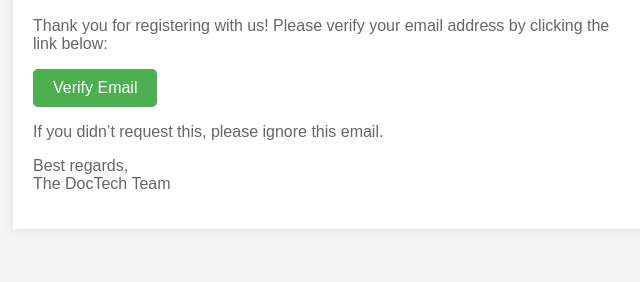
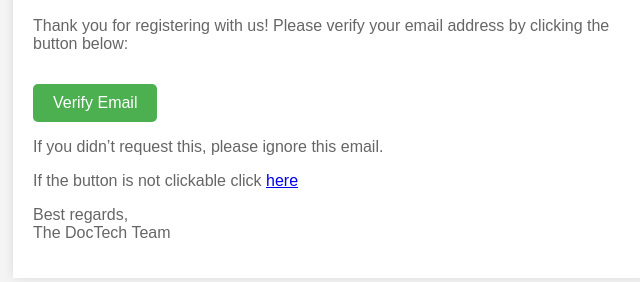
Before and after one commit to EpheyHertz/vercelpcairrepair, a Django app: template templates/email_verification_template.html in a window 1280 px wide. Shown: the part 97-379 px from the top of the page, without its empty margins (307-947 px from the left). Run offline with Django 5.2, Linux system fonts and the light colour scheme; the template is opened without the code that fills it: most values are stand-ins (such as "Sample title", 1, 10 or a date in 2020); parts of the project's set-up code (start-up, migrations or seed data) failed here and were passed over.

Commit message:
alternatives for link clicking

```diff
--- a/templates/email_verification_template.html
+++ b/templates/email_verification_template.html
@@ -36,6 +36,7 @@
             color: white;
             text-decoration: none;
             border-radius: 5px;
+            margin-top: 15px; /* Add some space above the button */
         }
         .button:hover {
             background-color: #45a049;
@@ -46,11 +47,13 @@
     <div class="email-container">
         <h1>Verify Your Email</h1>
         <p>Hello {{ user.username }},</p>
-        <p>Thank you for registering with us! Please verify your email address by clicking the link below:</p>
-        <p>
-            <a href="{{ verification_link }}" class="button">Verify Email</a>
-        </p>
+        <p>Thank you for registering with us! Please verify your email address by clicking the button below:</p>
+
+        <!-- Button for email verification -->
+        <a href="{{ verification_link }}" class="button">Verify Email</a>
+
         <p>If you didn’t request this, please ignore this email.</p>
+        <p>If the button is not clickable click <a href="{{ verification_link }}" >here</a></p>
         <p>Best regards, <br> The DocTech Team</p>
     </div>
 </body>
--- a/templates/password_reset_email.html
+++ b/templates/password_reset_email.html
@@ -67,6 +67,7 @@
         <p>Hi {{ user.username }},</p>
         <p>It seems like you requested to reset your password. If this was you, please click the link below to reset your password:</p>
         <a href="{{ reset_link }}" class="btn">Reset Password</a>
+        <p>If the button is not clickable click <a href="{{ reset_link }}" >here</a></p>
         <p>If you did not request a password reset, you can safely ignore this email.</p>
     </div>
     <div class="footer">
--- a/templates/welcome_email_template.html
+++ b/templates/welcome_email_template.html
@@ -59,6 +59,7 @@
             <p>Welcome to the DocTech family! We're thrilled to have you on board. You now have access to a range of tools and resources to help you diagnose and repair PCs, tablets, phones, and laptops.</p>
             <p>To get started, simply log in to your account by clicking the button below:</p>
             <a href="{{ login_url }}" class="button">Log In to Your Account</a>
+            <p>If the button is not clickable click <a href="{{ login_url }}" >here</a></p>
             <p>If you have any questions or need assistance, feel free to reach out to us.</p>
             <p>Best regards,<br>The DocTech Team</p>
         </div>
```
